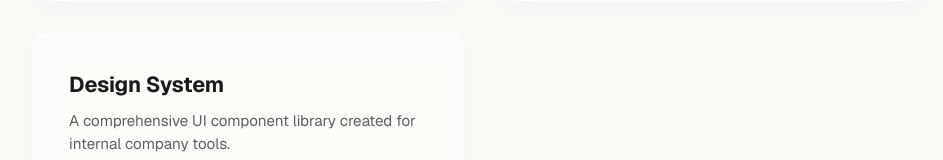
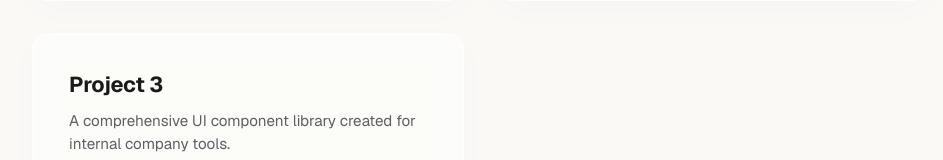
Before and after one commit to leedayoung0429-cell/my-link, a Next.js app: page / in a window 1280 px wide. Shown: the part 939-1099 px from the top of the page, without its empty margins (160-1103 px from the left). Built offline with nearby package versions, Linux system fonts and the light colour scheme.

Commit message:
style: change third project to Project 3 and link Tistory blog

```diff
--- a/src/app/page.tsx
+++ b/src/app/page.tsx
@@ -13,9 +13,9 @@ export default function Home() {
       link: "https://leedayoung29.tistory.com/3"
     },
     {
-      title: "Design System",
+      title: "Project 3",
       desc: "A comprehensive UI component library created for internal company tools.",
-      link: "#"
+      link: "https://leedayoung29.tistory.com/2"
     }
   ];
 
```
